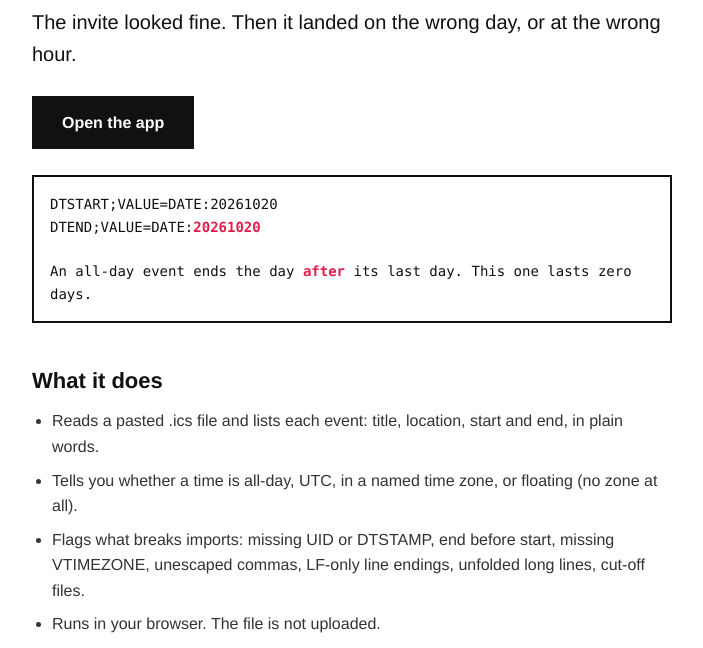
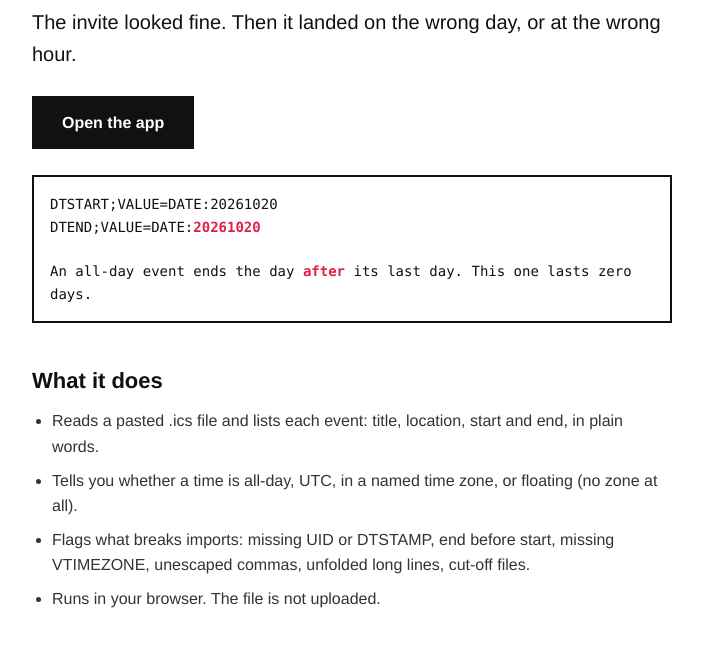
Before and after one commit to iLanis-agent/icswhy, a plain HTML site: page index.html in a window 1280 px wide. Shown: the part 146-794 px from the top of the page, without its empty margins (288-991 px from the left). Drawn offline with Linux system fonts and the light colour scheme.

Commit message:
fix landing text

```diff
--- a/index.html
+++ b/index.html
@@ -18,7 +18,7 @@ footer{margin-top:50px;font-size:13px;color:#555}a{color:#e11d48}
 <h2>What it does</h2>
 <ul><li>Reads a pasted .ics file and lists each event: title, location, start and end, in plain words.</li>
 <li>Tells you whether a time is all-day, UTC, in a named time zone, or floating (no zone at all).</li>
-<li>Flags what breaks imports: missing UID or DTSTAMP, end before start, missing VTIMEZONE, unescaped commas, LF-only line endings, unfolded long lines, cut-off files.</li>
+<li>Flags what breaks imports: missing UID or DTSTAMP, end before start, missing VTIMEZONE, unescaped commas, unfolded long lines, cut-off files.</li>
 <li>Runs in your browser. The file is not uploaded.</li></ul>
 <h2>How far to trust it</h2>
 <ul><li>Titles, locations, dates and time kinds matched the Python icalendar library on 1,500 generated calendars (3,034 events, 15,170 fields, 0 differences). The warnings come from RFC 5545 as I read it and were not run against Google, Apple or Outlook. Recurring rules and time zone offsets are not interpreted.</li></ul>
```
